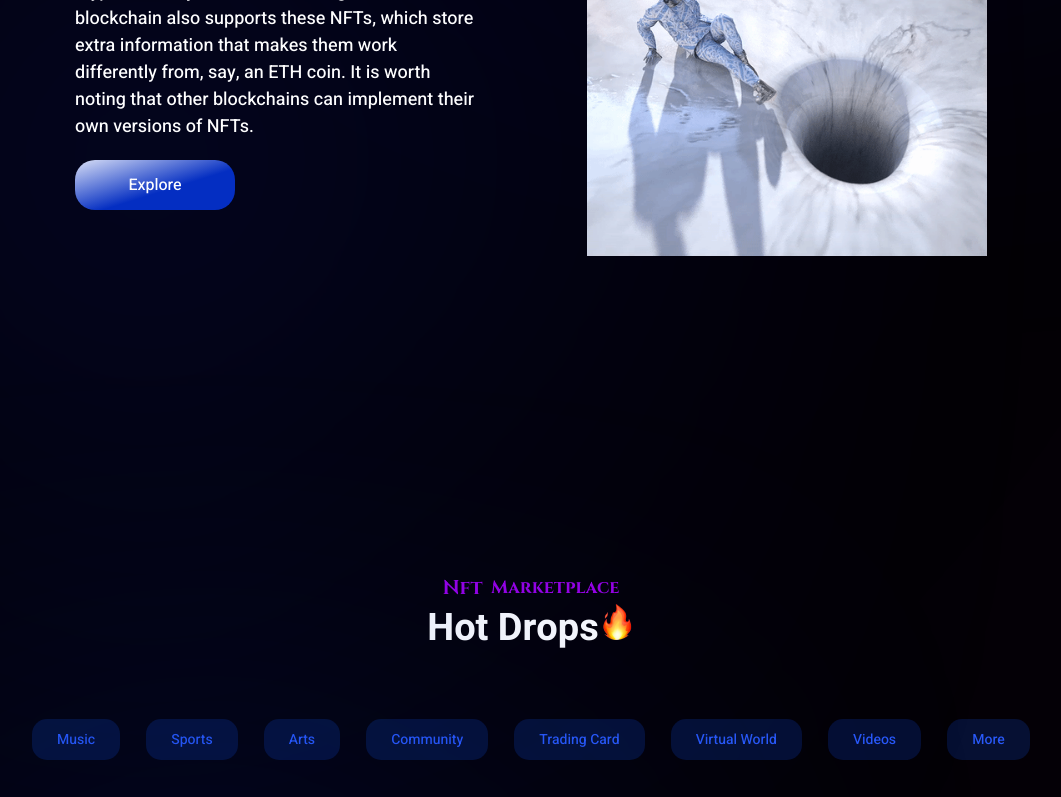
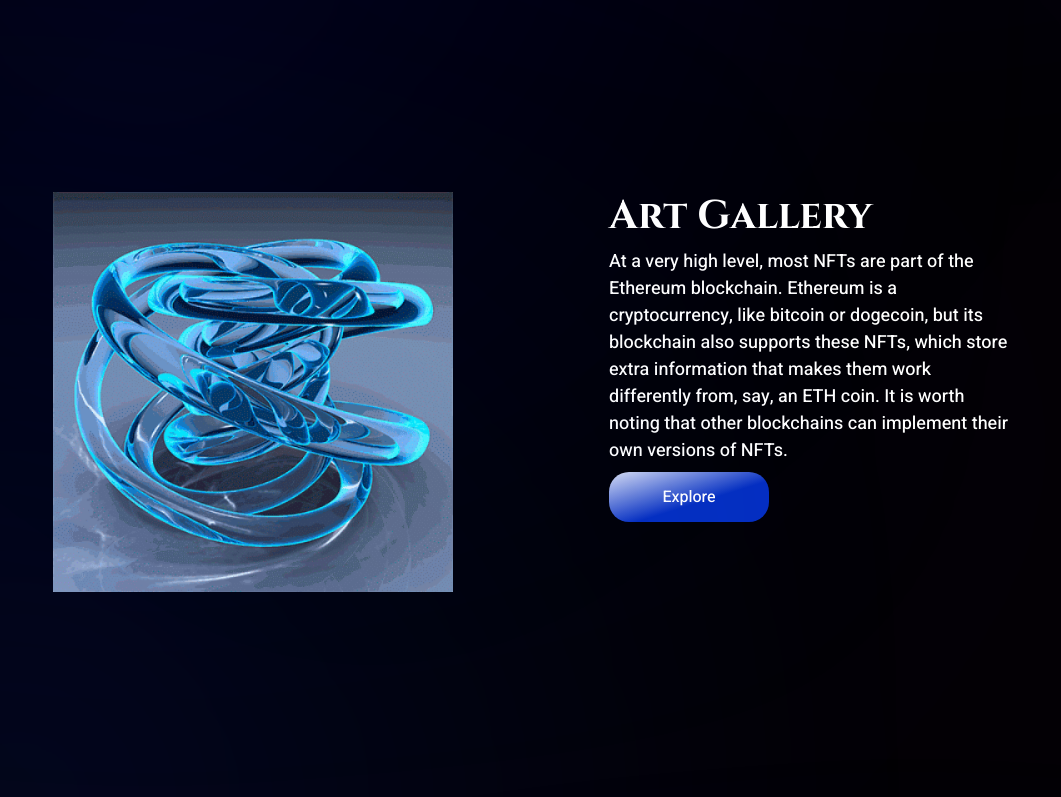
Before and after one commit to smita-s15/varlyq-first-demo, a Next.js app: page / in a window 1280 px wide. Shown: the part 1435-2232 px from the top of the page, without its empty margins (109-1170 px from the left). Built offline with nearby package versions, Linux system fonts and the light colour scheme.

Commit message:
fix: eeor

```diff
--- a/src/components/About/index.js
+++ b/src/components/About/index.js
@@ -16,13 +16,12 @@ export const About = () => {
                 mr='60%'
                 mt='10%'
             />
-            <Flex dir='row' position='relative'  justify='space-around'  align='center' w='80%'    >
+            <Flex dir='row' position='relative'   align='center' w='80%'    >
                     <Stack
                         h={{sm:'200px', md:'250px', lg:'300px',xl:'400px', '2xl':'480px'}}
                         w={{sm:'200px', md:'250px', lg:'300px', xl:'400px','2xl':'480px'}}
                         direction='column'
                         data-aos='fade-right'
-                        spacing={5}
 
                     >
                         <Heading
@@ -54,9 +53,7 @@ export const About = () => {
                             color='secondary'
                             data-aos="zoom-down"
                             >
-                                <Text color='secondary' >
-                                    Explore
-                                </Text>
+                                Explore
                         </Button>
                 </Stack>
                     <Box
@@ -64,6 +61,7 @@ export const About = () => {
                         w={{sm:'200px', md:'250px', lg:'300px', xl:'400px', '2xl':'480px'}}
                         data-aos='fade-left'
                         align='center'
+                        ml={5}
                     >
                         <NextImage src={AboutImage} layout='responsive' />
                     </Box>
--- a/src/components/ArtGallery/ArtGallery.js
+++ /dev/null
@@ -1,78 +0,0 @@
-import { Box, Button, Flex, Heading, Text, Circle } from "@chakra-ui/react"
-import NextImage from 'next/image'
-import bannerRect4 from '../../../public/bannerRect4.png'
-
-export const Art = () => {
-    return (
-        <Flex  bg='primary'  mx='auto' width='100%' >
-        <Flex bg='primary'  mx='auto' width='80%' direction='row' justify='space-between' alignContent='center'  >
-            <Box
-                h={{sm:'100px', md:'200px', lg:'350px', xl:'400px','2xl':'480px'}}
-                w={{sm:'100px', md:'200px', lg:'350px', xl:'400px', '2xl':'480px'}}
-                borderRadius={20}
-                data-aos="fade-right"
-            >
-                <NextImage src={bannerRect4} layout='responsive' />
-            </Box>
-        <Box>
-        <Circle
-            style={{ filter: "blur(230px)" }}
-            w='350px'
-            h="350px"
-            bg='#052FC2'
-            position='absolute'
-            mr={{md:'-60%', lg:'-130%'}}
-            mb='-10%'
-            />
-            </Box>
-        <Flex
-            width='40%'
-            mt={-5}
-            h={{base:'100px', md:'250px', lg:'350px',xl:'400px', '2xl':'480px'}}
-            w={{base:'100px', md:'250px', lg:'350px', xl:'400px','2xl':'480px'}}
-            direction='column'
-            data-aos="fade-left"
-            >
-            <Heading
-                color='secondary'
-                fontSize={{base:'20px',md:'25px',lg:'30px',xl:'40px'}}
-                fontWeight='700'
-                >
-                Art Gallery
-            </Heading>
-            <Box mt='10px'  >
-                <Text
-                    color='secondary'
-                    fontSize={{base:'10px',md:'10px',lg:'18px',xl:'18px' , '2xl':'20px'}}
-                    mt='40px'
-                    >
-                    At a very high level, most NFTs are part of the Ethereum blockchain. Ethereum is a cryptocurrency, like bitcoin or dogecoin, but its blockchain also supports these NFTs, which store extra information that makes them work differently from, say, an ETH coin. It is worth noting that other blockchains can implement their own versions of NFTs.
-                </Text>
-            </Box>
-            <Button
-                bgGradient='linear( to-tl, #052FC2 41.3%, #FFFFFF 110%, #052FC2 10%   )'
-                p={5}
-                w={{sm:'100px',md:'130px',lg:'150px', xl:'160px','2xl':'186px'}}
-                h={{sm:'40px',md:'35px',lg:'50px', xl:'50px', '2xl':'55px'}}
-                fontSize={{base:'10px',md:'14px',lg:'18px'}}
-                borderRadius={20} mt={10}
-                box-shadow='4px 38px 62px'
-                fontWeight='500'
-                letterSpacing={2}
-                variant='link'
-                _focus='transparent'
-                data-aos="zoom-out-down"
-                >
-                <Text
-                    color='secondary'
-                    fontSize='15px'
-                    letterSpacing='10%'
-                    >
-                    Explore
-                </Text>
-            </Button>
-        </Flex>
-    </Flex>
-</Flex>
-    )
-}
--- /dev/null
+++ b/src/components/ArtGallery/index.js
@@ -0,0 +1,62 @@
+import { Box, Button, Flex, Heading, Text, Circle, Stack } from "@chakra-ui/react"
+import NextImage from 'next/image'
+import bannerRect4 from '../../../public/bannerRect4.png'
+
+export const Art = () => {
+    return (
+        <Flex  bg='primary'  mx='auto' width='100%' >
+        <Flex bg='primary'  mx='auto' width='80%' direction='row' justify='space-around' alignContent='center'  >
+            <Box
+                h={{sm:'200px', md:'200px', lg:'350px', xl:'400px','2xl':'480px'}}
+                w={{sm:'200px', md:'200px', lg:'350px', xl:'400px', '2xl':'480px'}}
+                borderRadius={20}
+                data-aos="fade-right"
+            >
+                <NextImage src={bannerRect4} layout='responsive' />
+            </Box>
+        <Box>
+        <Circle dir={['none', 'none', 'flex', 'flex']} style={{ filter: "blur(600px)" }} mt={1} opacity='0.1' shadow='200px' w='500px' h="500px" bg='#052FC2' ml={-80} position='absolute' />
+        </Box>
+        <Stack
+            width='40%'
+            h={{sm:'200px', md:'250px', lg:'350px',xl:'400px', '2xl':'480px'}}
+            w={{sm:'200px', md:'250px', lg:'350px', xl:'400px','2xl':'480px'}}
+            direction='column'
+            ml={5}
+            data-aos="fade-left"
+            >
+            <Heading
+                color='secondary'
+                fontSize={{sm:'15px',md:'25px',lg:'30px',xl:'40px'}}
+                fontWeight='700'
+                >
+                Art Gallery
+            </Heading>
+                <Text
+                    color='secondary'
+                    fontSize={{sm:'7px',md:'10px',lg:'18px',xl:'18px' , '2xl':'20px'}}
+                    >
+                    At a very high level, most NFTs are part of the Ethereum blockchain. Ethereum is a cryptocurrency, like bitcoin or dogecoin, but its blockchain also supports these NFTs, which store extra information that makes them work differently from, say, an ETH coin. It is worth noting that other blockchains can implement their own versions of NFTs.
+                </Text>
+            <Button
+                 bgGradient='linear( to-tl, #052FC2 41.3%, #FFFFFF 110%, #052FC2 10%   )'
+                 p={5}
+                 w={{sm:'1px',md:'130px',lg:'145px', xl:'160px','2xl':'186px'}}
+                 h={{sm:'1px',md:'30px',lg:'40px', xl:'50px', '2xl':'55px'}}
+                 fontSize={{sm:'8px',md:'12px',lg:'14px',xl:'16px'}}
+                 borderRadius={20}
+                 box-shadow='4px 38px 62px'
+                 fontWeight='500'
+                 letterSpacing={2}
+                 variant='link'
+                 letterSpacing='50%'
+                 color='secondary'
+                 data-aos="zoom-down"
+                >
+                    Explore
+            </Button>
+        </Stack>
+    </Flex>
+</Flex>
+    )
+}
--- a/src/components/Card/index.js
+++ b/src/components/Card/index.js
@@ -42,6 +42,7 @@ export const Card = () => {
                 <NextImage src={fire} />
             </Text>
             <Flex  justifyContent='center' width='80%' mt='62px' align='center'
+
             >
                 {ExploreArr?.map((item, index) => {
                     return <NextLink key={index} href={item.link} passHref>
--- a/src/components/FAQ/index.js
+++ b/src/components/FAQ/index.js
@@ -59,14 +59,13 @@ export const FAQ = () => {
           })}
         </Accordion >
       </Box>
-        <Stack direction='column'  w='100%' h='300px' bg='rgba(39, 39, 39, 0.6)' mt='5%'   mx='auto' borderRadius="23px" mb="20" align="center" justify='center' spacing={6} >
+        <Stack direction='column'  w='100%' h='300px' bg='rgba(39, 39, 39, 0.6)' mt='5%'   mx='auto' borderRadius="23px" mb="20" align="center" justify='center' spacing={6}  textColor='white' >
                 <Text
                   fontSize={{base:'20px', md:'25px', lg:'30px', xl:'38px'}}
                   fontWeight='700'
                   textAlign='center'
-                  color='secondary'
                   position='relative'
-                  >
+                >
                   Join Our Community
                 <Box position='absolute' ml='93%' mt='-30%' >
                     <NextImage src={vector1} position='absolute'  />
@@ -74,7 +73,6 @@ export const FAQ = () => {
                 </Text>
                 <Text
                   fontSize={{base:'10px', md:'14px', lg:'16px', xl:'20px'}}
-                  color='secondary'
                   textAlign='center'
                   >
                     At a very high level, most NFTs are part of the Ethereum blockchain.
--- a/src/pages/index.js
+++ b/src/pages/index.js
@@ -3,12 +3,12 @@ import { Banner } from '../components/Banner'
 import { NavBar } from '../components/Navbar/index'
 import { About } from '../components/About'
 import { Flex , Stack} from '@chakra-ui/react'
-import { Art } from '../components/ArtGallery/ArtGallery'
 import { Roadmap } from '../components/Roadmap'
 import { Footer } from '../components/Footer'
 import { FAQ } from '../components/FAQ'
 import { Card } from '../components/Card'
 import { CreateNFT } from '../components/CreateNFT'
+import { Art } from '../components/ArtGallery'
 
 export default function Home() {
   return (
@@ -19,14 +19,14 @@ export default function Home() {
         <link rel="icon" href="/favicon.ico" />
       </Head>
       <Flex  direction='column' justify='center' align='center' bg='primary' mx='auto' w='100%' position='relative'  >
-        <Stack spacing={{sm:"10%",md:"15%",lg:"20%",xl:'25%'}}  w='100%' position='relative'>
+        <Stack spacing={{sm:"10%",md:"15%",lg:"20%",xl:'15%'}}  w='100%' position='relative'>
             <NavBar />
             <Banner />
             <About />
-            <Card/>
-            {/* <Art />  */}
+            {/* <Card/> */}
+            <Art />
             {/* <Roadmap /> */}
-            {/* <CreateNFT/>  */}
+            <CreateNFT/>
             {/* <FAQ />  */}
             {/* <Footer />   */}
           </Stack>
```
